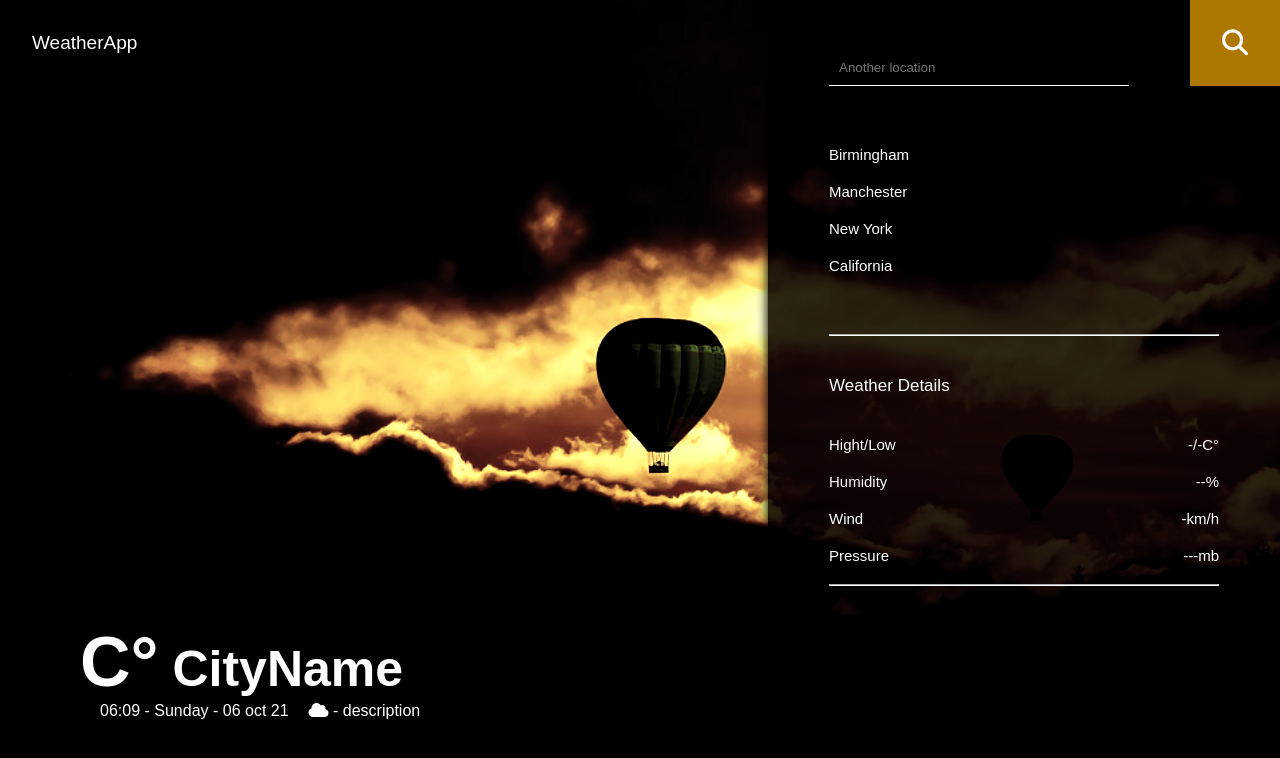
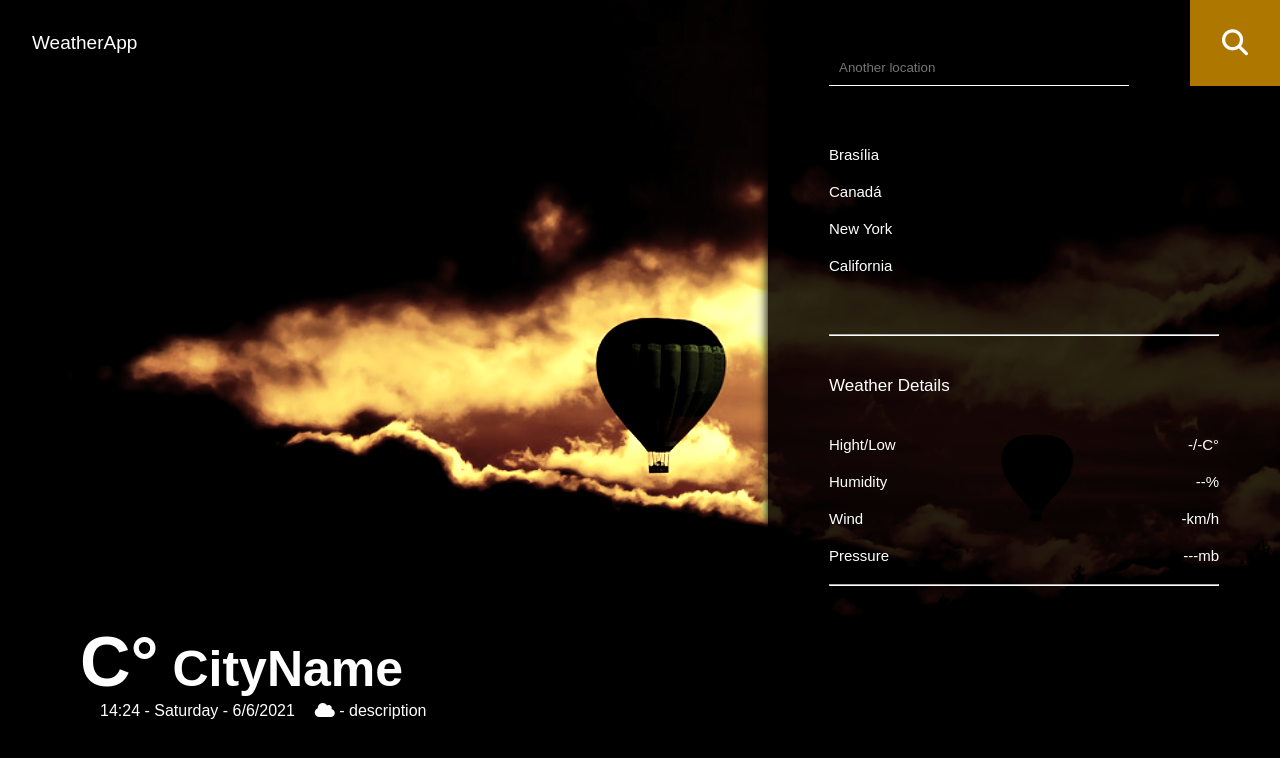
Before and after one commit to Wesley-wsl/WeatherApp, a React (Create React App) app: page / in a window 1280 px wide. Shown: the top 758 px of the page. Built offline with nearby package versions, Linux system fonts and the light colour scheme; no server answers; a web font is replaced by a local one.

Commit message:
:wrench: feat: Date Manipulations

```diff
--- a/src/page/WheaterApp.jsx
+++ b/src/page/WheaterApp.jsx
@@ -6,6 +6,8 @@ function WeatherApp() {
     const [weather, setWeather] = useState({})
     const [name, setName] = useState('')
     const [exists, setExists] = useState(false)
+    let today = new Date();
+    let dayName = ['Sunday', 'Monday', 'Tuesday', 'Wednesday', 'Thursday', 'Friday', 'Saturday']
 
     const api = {
         key: process.env.REACT_APP_OPEN_WEATHER_KEY,
@@ -14,7 +16,8 @@ function WeatherApp() {
         units: 'metric'
     }
 
-    async function searchWeather(city) {
+    async function searchWeather(e, city) {
+        e.preventDefault()
         await axios.get(`${api.base}weather?q=${city}&appid=${api.key}&${api.lang}&units=${api.units}`).then(res => {
             setWeather(res.data)
             setExists(true)
@@ -22,6 +25,7 @@ function WeatherApp() {
             setExists(false)
             console.log(error)
         })
+        setName('')
     }
 
 
@@ -44,12 +48,12 @@ function WeatherApp() {
                     {exists ?
                         <div>
                             <h2 className={`${weather.main.temp < 10 ? 'black' : ''}`}><span>{Math.round(weather.main.temp)}C°</span> {weather.name}</h2>
-                            <p className={`${weather.main.temp < 10 ? 'black' : ''}`}>06:09 - Sunday - 06 oct 21</p>
+                            <p className={`${weather.main.temp < 10 ? 'black' : ''}`}>{today.getHours()}:{today.getMinutes()} - {dayName[today.getDay()]} - {today.getDay()}/{today.getMonth()}/{today.getUTCFullYear()}</p>
                             <p className={`${weather.main.temp < 10 ? 'black' : ''}`}><i className="fas fa-cloud"></i> - {weather["weather"][0]["description"]}</p>
                         </div> :
                         <div>
                             <h2><span>C°</span> CityName</h2>
-                            <p>06:09 - Sunday - 06 oct 21</p>
+                            <p>{today.getHours()}:{today.getMinutes()} - {dayName[today.getDay()]} - {today.getDay()}/{today.getMonth()}/{today.getUTCFullYear()}</p>
                             <p><i className="fas fa-cloud"></i> - description</p>
                         </div>}
                 </section>
@@ -59,15 +63,17 @@ function WeatherApp() {
                         : <div className={`background-info cloudy`}></div>}
 
 
-                    <div id='search'>
-                        <input type="text" name="region" id="region" placeholder='Another location' value={name} onChange={event => setName(event.target.value)} />
-                        <button onClick={() => searchWeather(name)}><i className="fas fa-search"></i></button>
+                    <div>
+                        <form action="" id='search' onSubmit={(e) => searchWeather(e, name)}>
+                            <input type="text" name="region" id="region" placeholder='Another location' value={name} onChange={event => setName(event.target.value)} />
+                            <button><i className="fas fa-search"></i></button>
+                        </form>
                     </div>
 
                     <div id='locations'>
                         <ul>
-                            <li>Birmingham</li>
-                            <li>Manchester</li>
+                            <li>Brasília</li>
+                            <li>Canadá</li>
                             <li>New York</li>
                             <li>California</li>
                         </ul>
```
